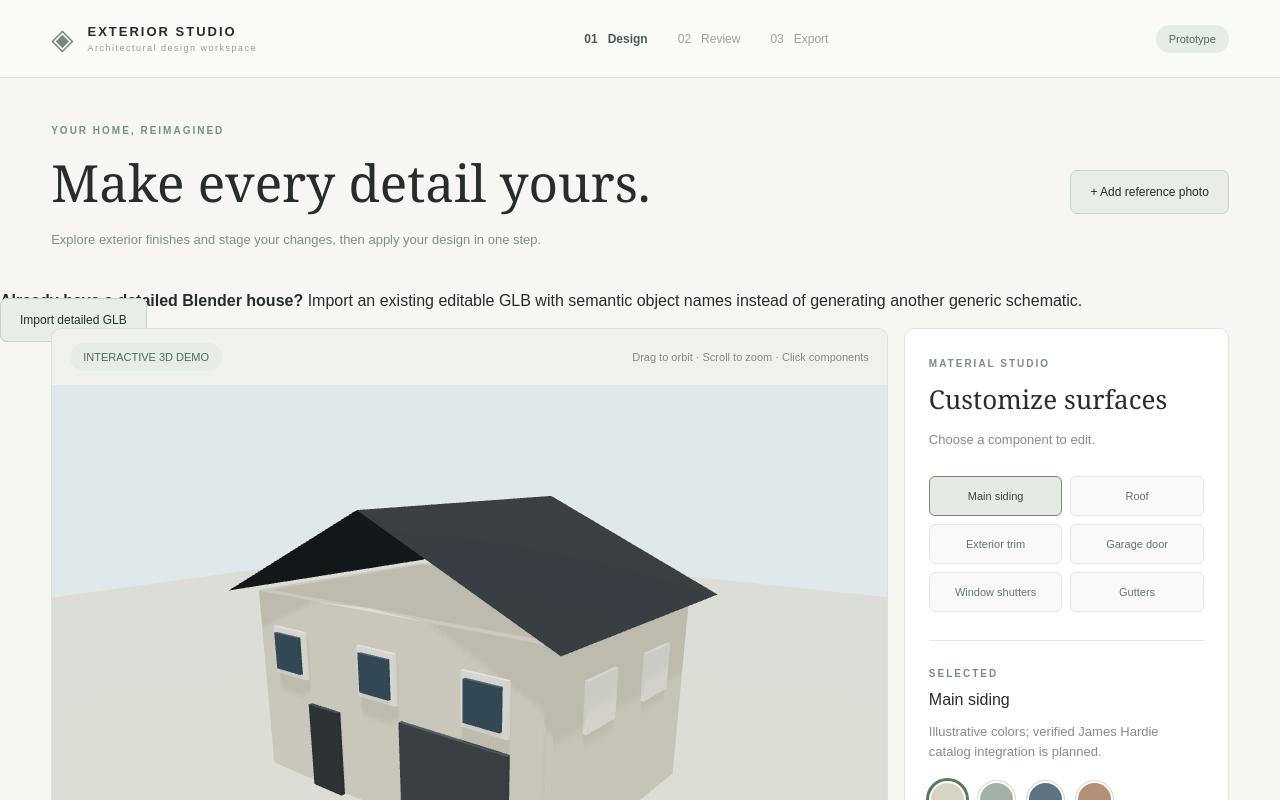
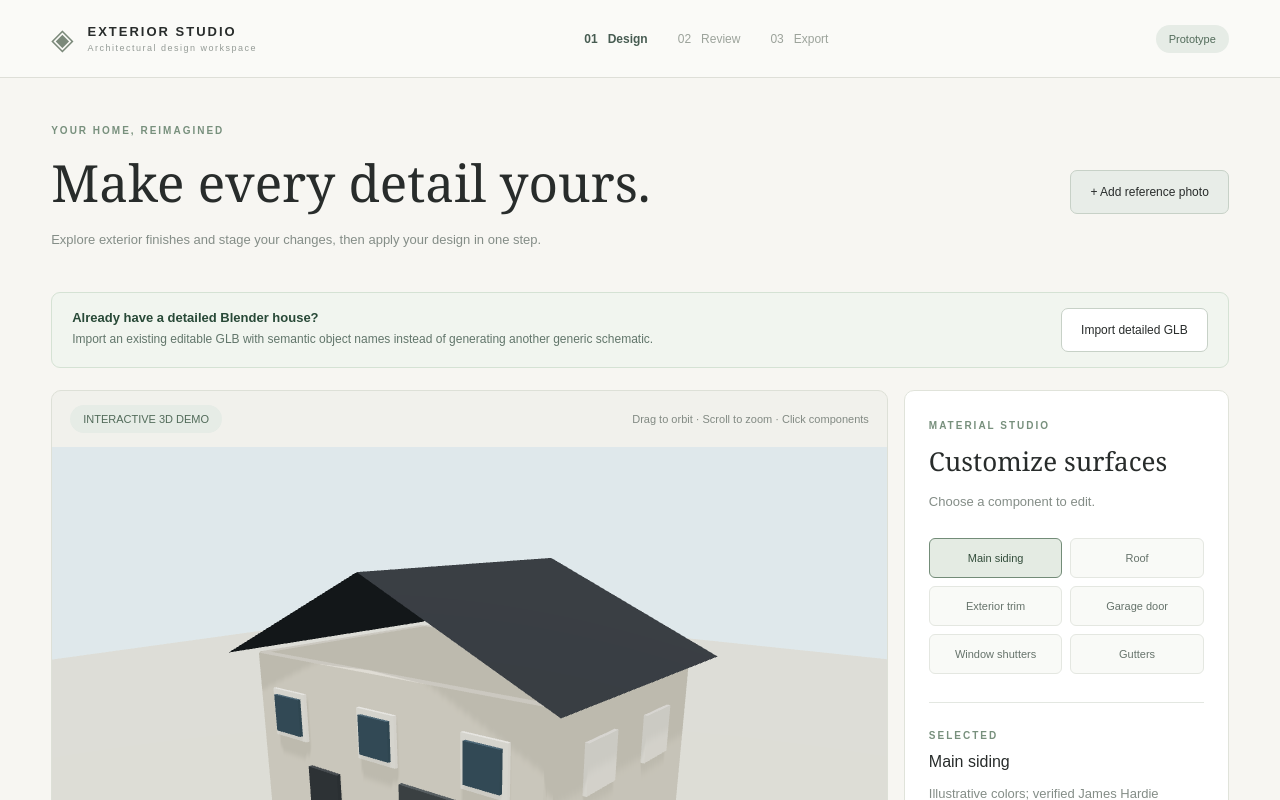
Before and after one commit to niyamaria/exterior-studio, a Next.js app: page / in a window 1280 px wide. Shown: the top 800 px of the page. Built offline with nearby package versions, Linux system fonts and the light colour scheme.

Commit message:
Style detailed reference GLB import alongside AI workflow

```diff
--- a/app/globals.css
+++ b/app/globals.css
@@ -41,3 +41,10 @@
 .blender-actions{display:flex;align-items:center;gap:10px;flex-wrap:wrap}
 .blender-actions .upload{background:white}
 .blender-actions button:disabled{opacity:.65;cursor:wait}
+
+
+.reference-model-row{margin:0 4vw 22px;background:#f1f5ef;border:1px solid #d5e2d4;border-radius:9px;padding:15px 20px;display:flex;align-items:center;justify-content:space-between;gap:16px;flex-wrap:wrap}
+.reference-model-row div{display:flex;flex-direction:column;gap:5px}
+.reference-model-row strong{font-size:13px;color:#284937}
+.reference-model-row span{font-size:12px;line-height:1.6;color:#62766b}
+.reference-model-row .upload{background:white}
```
